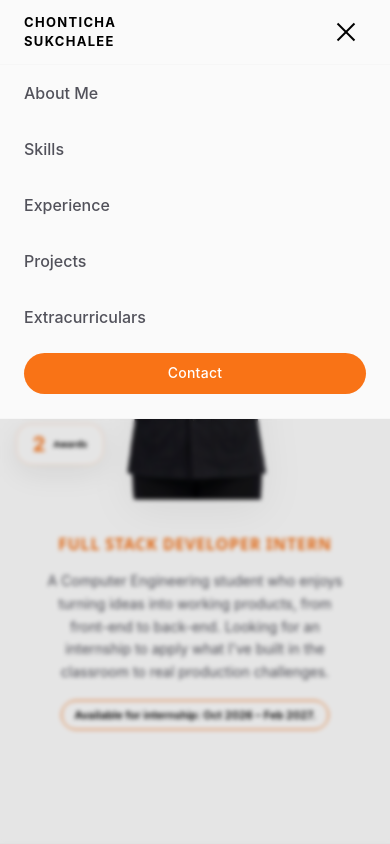
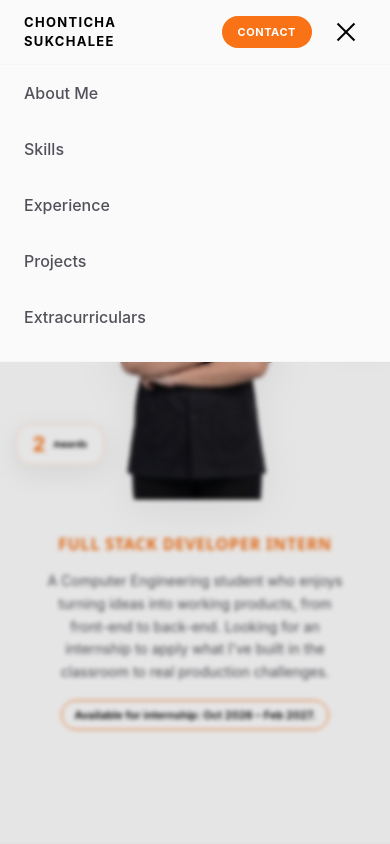
Before and after one commit to ChontichaS-t/CV, a Next.js app: page / in a window 390 px wide. Both pictures are taken after a click on the button 346 px from the left and 48 px from the top of the page. Shown: the top 844 px of the page. Built offline with nearby package versions, Linux system fonts and the light colour scheme.

Commit message:
Align mobile Contact button side-by-side with Menu button on a single row

```diff
--- a/components/Navbar.tsx
+++ b/components/Navbar.tsx
@@ -165,15 +165,16 @@ export default function Navbar() {
 
           {/* Right: Actions */}
           <div className="flex-1 flex justify-end items-center gap-4">
-            <div className="relative contact-dropdown-container">
+            {/* Desktop Contact Button */}
+            <div className="hidden md:block relative contact-dropdown-container">
               <button
                 onClick={() => setIsContactOpen(!isContactOpen)}
-                className="hidden md:inline-block rounded-full px-6 py-2.5 font-label-md text-label-md transition-all duration-300 hover:scale-105 bg-orange-500 text-white hover:bg-orange-600 focus:outline-none cursor-pointer"
+                className="rounded-full px-6 py-2.5 font-label-md text-label-md transition-all duration-300 hover:scale-105 bg-orange-500 text-white hover:bg-orange-600 focus:outline-none cursor-pointer"
               >
                 Contact
               </button>
 
-              {/* Dropdown Menu */}
+              {/* Desktop Contact Dropdown Menu */}
               {isContactOpen && (
                 <div className={`absolute right-0 md:-right-16 lg:-right-32 xl:-right-40 mt-3 w-[280px] rounded-2xl p-2.5 shadow-xl border backdrop-blur-md transition-all duration-300 z-50 flex flex-col gap-1 ${
                   isDarkTheme
@@ -234,70 +235,23 @@ export default function Navbar() {
               )}
             </div>
 
-            {/* Mobile Menu Button */}
-            <button
-              onClick={() => setIsOpen(!isOpen)}
-              className="flex h-10 w-10 flex-col items-center justify-center gap-[6px] rounded-full transition-colors md:hidden focus:outline-none z-50 hover:bg-surface-container"
-              aria-expanded={isOpen}
-              aria-label="Toggle menu"
-            >
-              <span
-                className={`block h-[2px] w-6 transition-all duration-300 ease-in-out ${
-                  isDarkTheme ? "bg-white" : "bg-primary"
-                } ${isOpen ? "translate-y-[8px] rotate-45" : ""}`}
-              />
-              <span
-                className={`block h-[2px] w-6 transition-all duration-300 ease-in-out ${
-                  isDarkTheme ? "bg-white" : "bg-primary"
-                } ${isOpen ? "opacity-0" : ""}`}
-              />
-              <span
-                className={`block h-[2px] w-6 transition-all duration-300 ease-in-out ${
-                  isDarkTheme ? "bg-white" : "bg-primary"
-                } ${isOpen ? "-translate-y-[8px] -rotate-45" : ""}`}
-              />
-            </button>
-          </div>
-        </div>
-
-        {/* Mobile Navigation Dropdown */}
-        <div
-          className={`grid transition-all duration-300 ease-in-out md:hidden ${
-            isOpen ? "grid-rows-[1fr] opacity-100" : "grid-rows-[0fr] opacity-0 pointer-events-none"
-          }`}
-        >
-          <div className="overflow-hidden">
-            <nav className={`flex flex-col gap-4 px-gutter pb-6 pt-2 border-t transition-colors duration-300 ${
-              isDarkTheme
-                ? "border-white/10 bg-black text-white"
-                : "border-outline-variant/20 bg-surface text-primary"
-            }`}>
-              {navigation.map((item) => (
-                <a
-                  key={item.href}
-                  href={item.href}
-                  onClick={() => setIsOpen(false)}
-                  className={`font-medium text-[16px] py-2 transition-colors ${
-                    isDarkTheme
-                      ? "text-neutral-400 hover:text-white"
-                      : "text-secondary hover:text-primary"
-                  }`}
-                >
-                  {item.label}
-                </a>
-              ))}
-              <div className="flex flex-col gap-2">
+            {/* Mobile Actions: Hamburger & Contact Button side-by-side */}
+            <div className="flex md:hidden flex-row items-center gap-3.5 z-50">
+              {/* Mobile Contact Dropdown Button */}
+              <div className="relative contact-dropdown-container">
                 <button
                   onClick={() => setIsContactOpen(!isContactOpen)}
-                  className="rounded-full px-5 py-3 text-center font-label-md text-label-md transition-all duration-300 bg-orange-500 text-white hover:bg-orange-600 focus:outline-none cursor-pointer"
+                  className="rounded-full px-4 py-2 font-label-md text-[11px] font-bold uppercase tracking-wider bg-orange-500 text-white hover:bg-orange-600 focus:outline-none cursor-pointer"
                 >
                   Contact
                 </button>
+
+                {/* Mobile Contact Dropdown Menu */}
                 {isContactOpen && (
-                  <div className={`mt-2 rounded-2xl p-2.5 border backdrop-blur-md flex flex-col gap-1.5 ${
+                  <div className={`absolute right-0 mt-2 w-[245px] rounded-2xl p-2.5 shadow-xl border backdrop-blur-md transition-all duration-300 z-50 flex flex-col gap-1 ${
                     isDarkTheme
                       ? "bg-black/95 text-white border-white/10"
-                      : "bg-white/95 text-primary border-outline-variant/20 shadow-sm"
+                      : "bg-white/95 text-primary border-outline-variant/20 shadow-[0_8px_30px_rgba(0,0,0,0.12)]"
                   }`}>
                     {contactItems.map((item, idx) => (
                       <div
@@ -311,7 +265,6 @@ export default function Navbar() {
                           target={item.target || "_self"}
                           rel={item.target === "_blank" ? "noopener noreferrer" : undefined}
                           className="flex items-center gap-3 flex-1 min-w-0"
-                          onClick={() => setIsOpen(false)}
                         >
                           {item.icon}
                           <div className="flex flex-col min-w-0 text-left">
@@ -353,6 +306,61 @@ export default function Navbar() {
                   </div>
                 )}
               </div>
+
+              {/* Mobile Menu Button */}
+              <button
+                onClick={() => setIsOpen(!isOpen)}
+                className="flex h-10 w-10 flex-col items-center justify-center gap-[6px] rounded-full transition-colors focus:outline-none z-50 hover:bg-surface-container"
+                aria-expanded={isOpen}
+                aria-label="Toggle menu"
+              >
+                <span
+                  className={`block h-[2px] w-6 transition-all duration-300 ease-in-out ${
+                    isDarkTheme ? "bg-white" : "bg-primary"
+                  } ${isOpen ? "translate-y-[8px] rotate-45" : ""}`}
+                />
+                <span
+                  className={`block h-[2px] w-6 transition-all duration-300 ease-in-out ${
+                    isDarkTheme ? "bg-white" : "bg-primary"
+                  } ${isOpen ? "opacity-0" : ""}`}
+                />
+                <span
+                  className={`block h-[2px] w-6 transition-all duration-300 ease-in-out ${
+                    isDarkTheme ? "bg-white" : "bg-primary"
+                  } ${isOpen ? "-translate-y-[8px] -rotate-45" : ""}`}
+                />
+              </button>
+            </div>
+          </div>
+        </div>
+
+        {/* Mobile Navigation Dropdown */}
+        <div
+          className={`grid transition-all duration-300 ease-in-out md:hidden ${
+            isOpen ? "grid-rows-[1fr] opacity-100" : "grid-rows-[0fr] opacity-0 pointer-events-none"
+          }`}
+        >
+          <div className="overflow-hidden">
+            <nav className={`flex flex-col gap-4 px-gutter pb-6 pt-2 border-t transition-colors duration-300 ${
+              isDarkTheme
+                ? "border-white/10 bg-black text-white"
+                : "border-outline-variant/20 bg-surface text-primary"
+            }`}>
+              {navigation.map((item) => (
+                <a
+                  key={item.href}
+                  href={item.href}
+                  onClick={() => setIsOpen(false)}
+                  className={`font-medium text-[16px] py-2 transition-colors ${
+                    isDarkTheme
+                      ? "text-neutral-400 hover:text-white"
+                      : "text-secondary hover:text-primary"
+                  }`}
+                >
+                  {item.label}
+                </a>
+              ))}
+              {/* Contact section removed (moved to header top-left) */}
             </nav>
           </div>
         </div>
```
